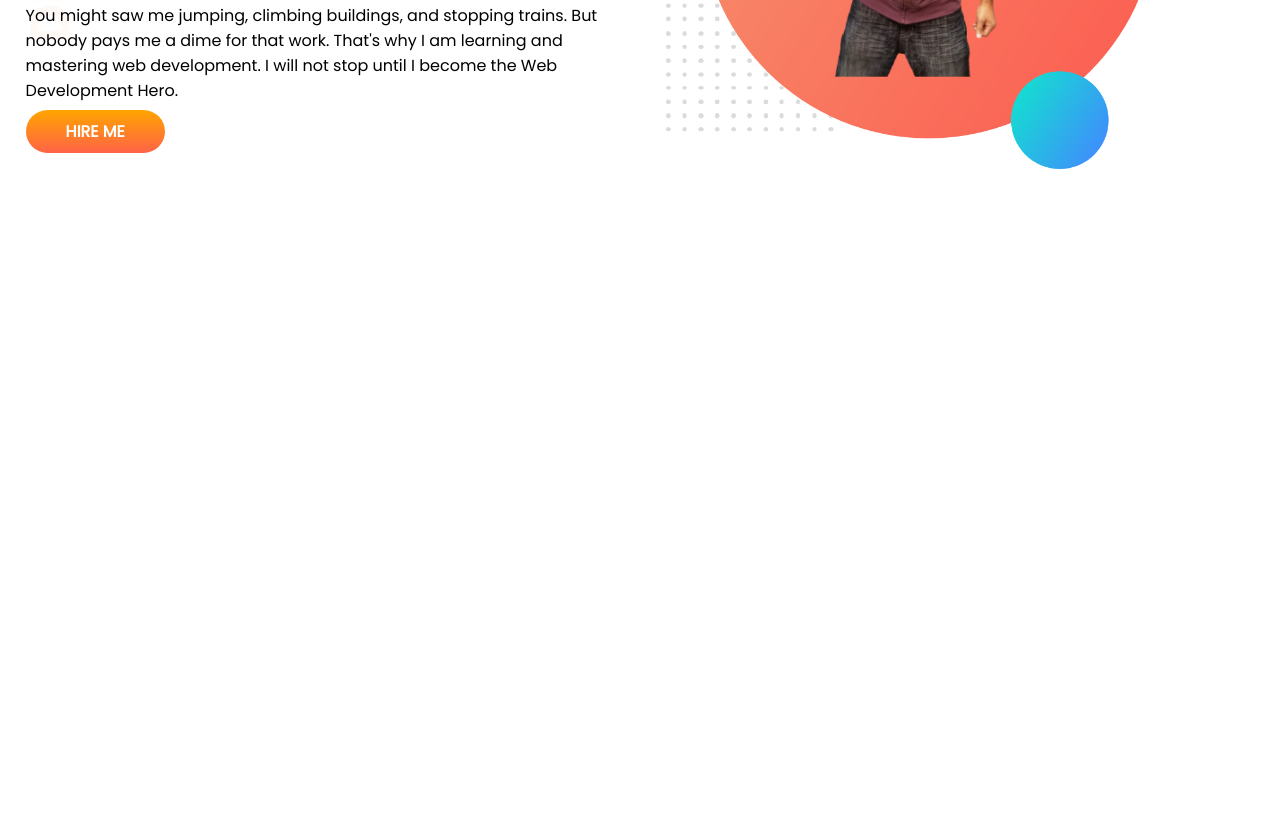
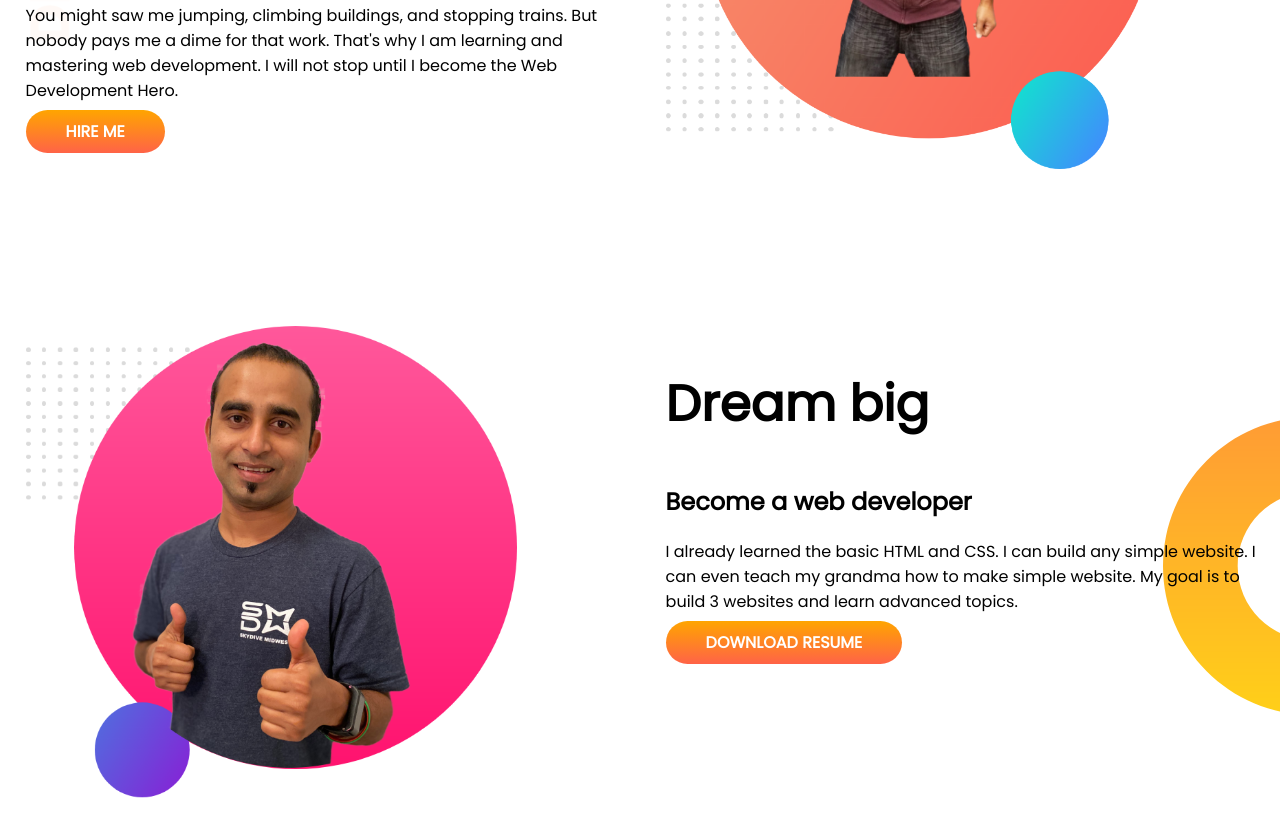
Before and after one commit to pippal5536/developer-portfolio, a plain HTML site: page index.html in a window 1280 px wide. Shown: the part 319-1156 px from the top of the page. Before the commit the page ends 800 px from the top, so only its background shows below. Drawn offline with Linux system fonts and the light colour scheme.

Commit message:
Added 2nd part of portfolio web

```diff
--- a/index.html
+++ b/index.html
@@ -32,6 +32,43 @@
 
 
 
+<section class="dream-big">
+    <div class="half-width">
+<img src="images/jhankar2.png" alt="">
+
+
+    </div>
+    <div class="half-width">
+        <h1>Dream big</h1>
+        <h2>Become a web developer</h2>
+        <p>I already learned the basic HTML and CSS. I can build any simple website. I can even teach my grandma how to make simple website. My goal is to build 3 websites and learn advanced topics.</p>
+        <a class = "link-button" target="_blank" href=""> DOWNLOAD RESUME</a>
+    </div>
+
+
+
+
+
+
+
+
+
+
+
+
+
+
+
+
+
+
+
+
+
+</section>
+
+
+
 
 </body>
 
--- a/style.css
+++ b/style.css
@@ -13,6 +13,7 @@ h1{
 
 section{
     display:flex;
+    margin-bottom: 150px;
 }
 
 .half-width{
@@ -36,3 +37,8 @@ section{
     background-image: url(images/top-banner.png);
     background-repeat: no-repeat;
 }
+.dream-big{
+    background-image: url(/images/dream-bg.png);
+    background-repeat: no-repeat;
+    background-position:right ;
+}
```
